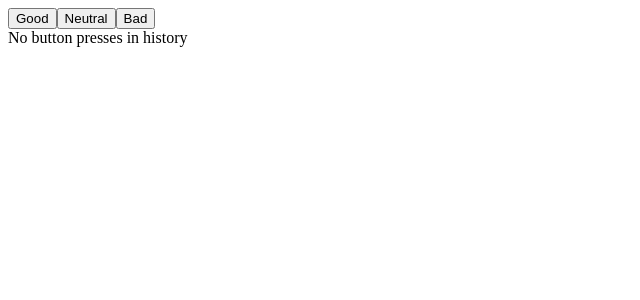
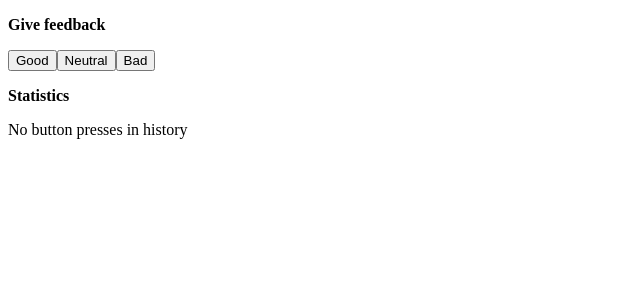
Before and after one commit to stylized-substance/Full-Stack-open-2022, a React (Create React App) app in the folder part1/unicafe/: page / in a window 1280 px wide. Shown: the top 300 px of the page, without its empty margins (0-640 px from the left). Built offline with nearby package versions, Linux system fonts and the light colour scheme.

Commit message:
edited layout

```diff
--- a/part1/unicafe/src/App.js
+++ b/part1/unicafe/src/App.js
@@ -55,9 +55,15 @@ const App = () => {
 
   return (
     <div>
+      <p>
+        <b>Give feedback</b>
+      </p>
       <Button handleClick={handleGoodClick} text='Good' />
       <Button handleClick={handleNeutralClick} text='Neutral' />
       <Button handleClick={handleBadClick} text='Bad' />
+      <p>
+        <b>Statistics</b>
+      </p>
       <History allClicks={allClicks} />
     </div>
 
```
